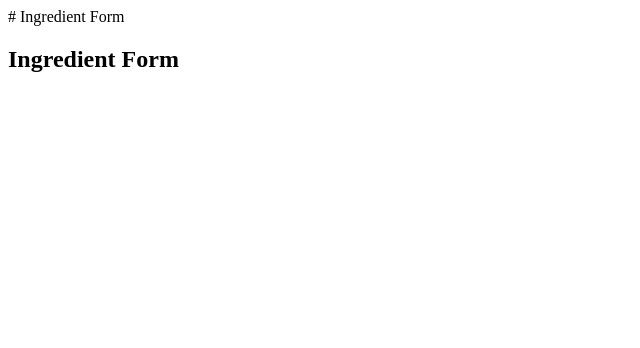
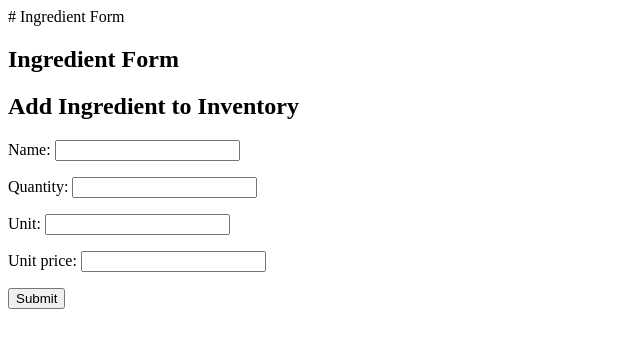
Before and after one commit to kshade88/DjangoDelights, a Django app: page /ingredient/add/ in a window 1280 px wide. Shown: the top 348 px of the page, without its empty margins (0-640 px from the left). Run offline with Django 4.2, Linux system fonts and the light colour scheme.

Commit message:
added form to new ingredient template. form works

```diff
--- a/src/djangodelights/inventory/templates/inventory/ingredient_form.html
+++ b/src/djangodelights/inventory/templates/inventory/ingredient_form.html
@@ -1,2 +1,11 @@
 # Ingredient Form
 <h2>Ingredient Form</h2>
+
+<h2>Add Ingredient to Inventory</h2>
+    <form method="post">
+    <div>
+    {% csrf_token %}
+    {{ form.as_p }}
+    <input type="submit" value="Submit"/>
+    </div>
+    </form>
--- a/src/djangodelights/inventory/views.py
+++ b/src/djangodelights/inventory/views.py
@@ -45,7 +45,7 @@ class IngredientCreateView(CreateView):
     model = Ingredient
     form_class = IngredientForm
     template_name = 'inventory/ingredient_form.html'
-    success_url = reverse_lazy('dashboard')
+    success_url = reverse_lazy('ingredient_list')
 
 class MenuItemCreateView(CreateView):
     model = MenuItem
```
Also changed, not shown: src/djangodelights/db.sqlite3.
